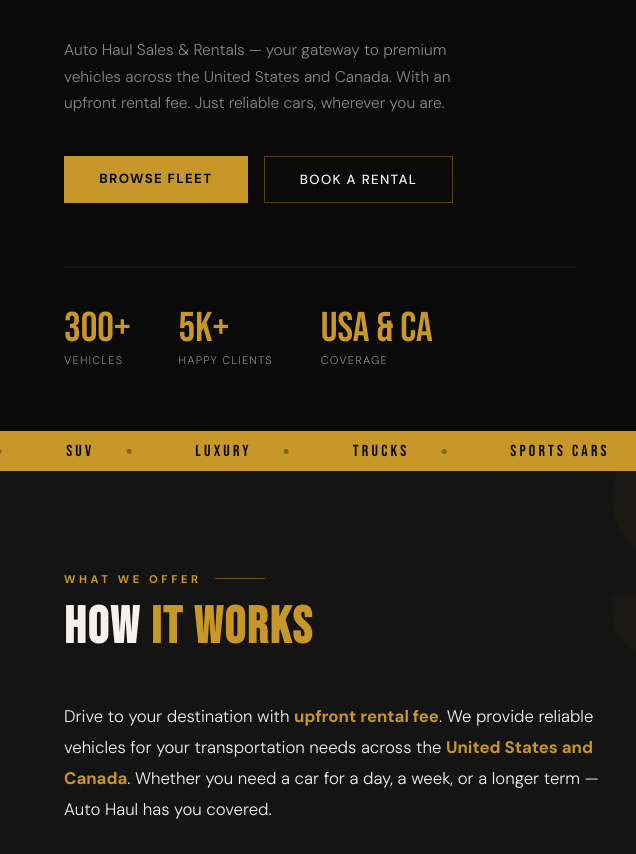
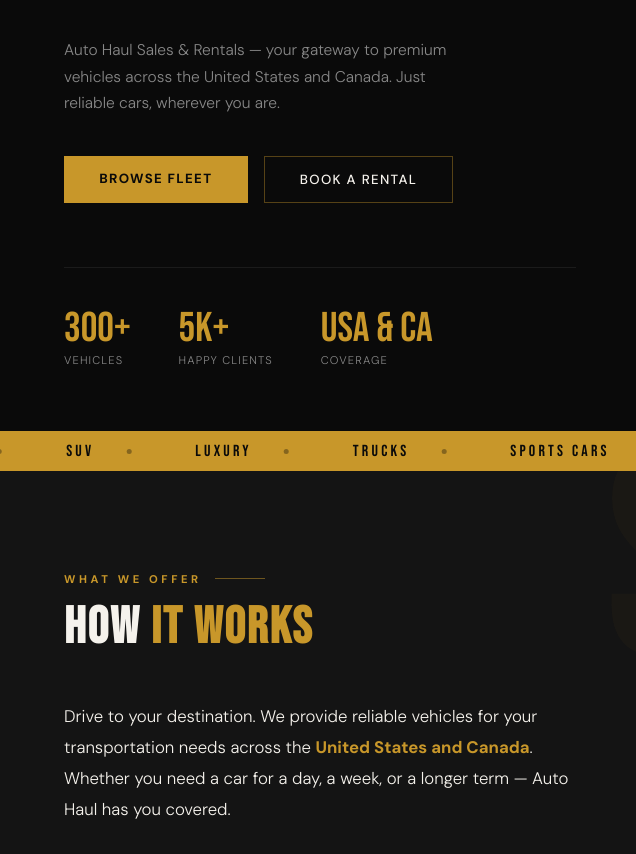
Before and after one commit to autohaul-sudo/autohaul, a plain HTML site: page auto-haul/index.html in a window 1280 px wide. Shown: the part 417-1271 px from the top of the page, 0-636 px from the left. Drawn offline with nearby package versions, Linux system fonts and the light colour scheme.

Commit message:
Update index.html

```diff
--- a/auto-haul/index.html
+++ b/auto-haul/index.html
@@ -61,7 +61,7 @@
     <h1 class="fade-up delay-1">Drive <em>Excellence.</em> Own The Road.</h1>
     <p class="hero-sub fade-up delay-2">
       Auto Haul Sales &amp; Rentals — your gateway to premium vehicles across the United States and Canada.
-      With an upfront rental fee. Just reliable cars, wherever you are.
+      Just reliable cars, wherever you are.
     </p>
     <div class="hero-btns fade-up delay-3">
       <a href="#fleet"   class="btn-primary">Browse Fleet</a>
@@ -126,7 +126,7 @@
     <!-- Left: main description + requirements -->
     <div>
       <p class="info-main-text">
-        Drive to your destination with <strong>upfront rental fee</strong>. We provide reliable vehicles
+        Drive to your destination. We provide reliable vehicles
         for your transportation needs across the <strong>United States and Canada</strong>. Whether you need
         a car for a day, a week, or a longer term — Auto Haul has you covered.
       </p>
```
